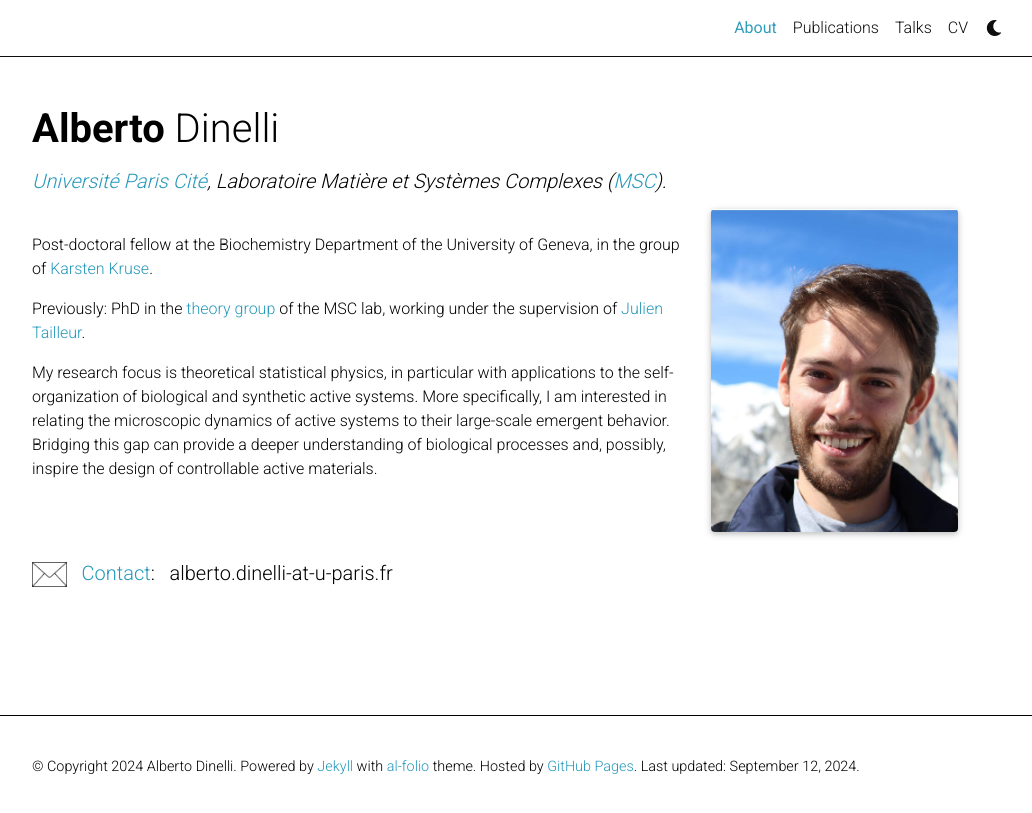
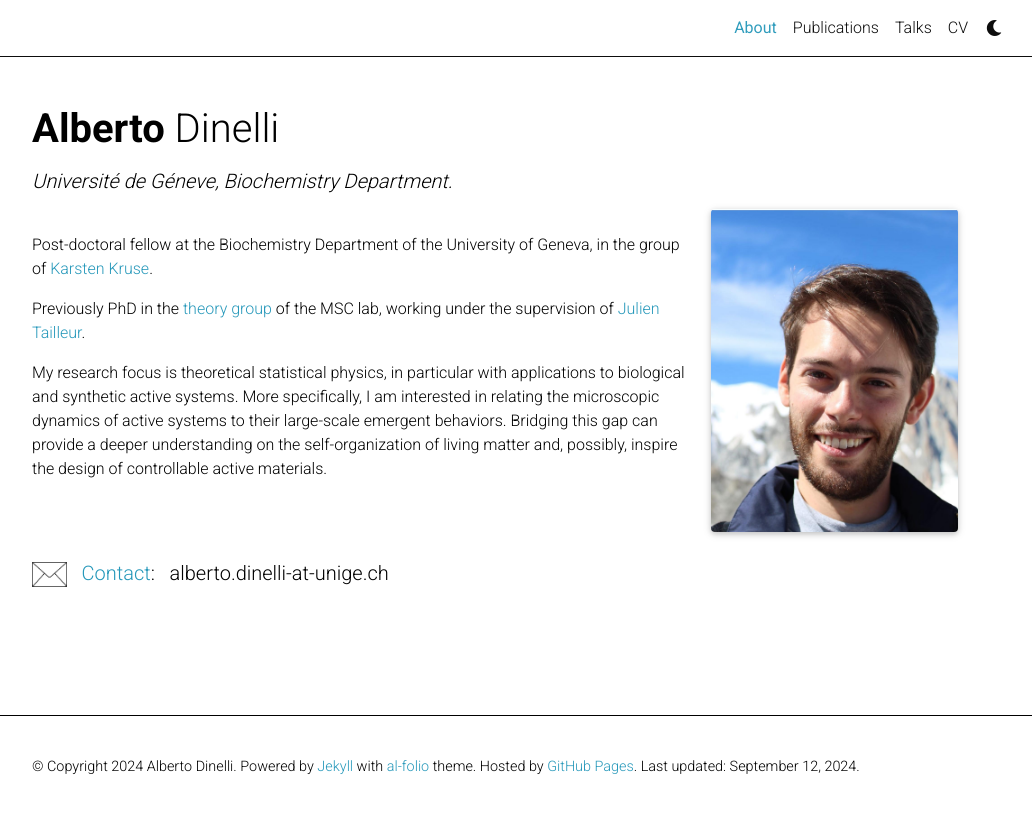
Before and after one commit to adinelli/albertodinelli.github.io, a Jekyll site: the page built from _pages/about.md, in a window 1280 px wide. Shown: the top 813 px of the page, without its empty margins (123-1155 px from the left). Built offline with Jekyll 4.4.1, drawn with Linux system fonts in a browser that asks for light colours; comment, search, counter and statistics services are not loaded; a style sheet for code colours, icons or effects is not loaded.

Commit message:
2024-09-12-AD: Few edits.

```diff
--- a/_pages/about.md
+++ b/_pages/about.md
@@ -2,7 +2,7 @@
 layout: about
 title: About
 permalink: /
-subtitle: <h5><i><a href='https://u-paris.fr/'>Université Paris Cité</a>, Laboratoire Matière et Systèmes Complexes (<a href='http://www.msc.univ-paris-diderot.fr/'>MSC</a>).</i></h5>
+subtitle: <h5><i>Université de Géneve, Biochemistry Department.</i></h5>
 
 profile:
   align: right
@@ -20,19 +20,19 @@ University of Geneva, in the group of <a
 href='https://www.unige.ch/sciences/biochimie/labs/karsten-kruse/'>Karsten
 Kruse</a>.
 
-Previously: PhD in the <a
+Previously PhD in the <a
 href='https://sites.google.com/view/theory-of-complex-systems/welcome?authuser=0'>theory
 group</a> of the MSC lab, working under the supervision of <a
 href='https://physics.mit.edu/faculty/julien-tailleur/'>Julien
 Tailleur</a>.
 
 My research focus is theoretical statistical physics, in particular
-with applications to the self-organization of biological and synthetic
-active systems. More specifically, I am interested in relating the
-microscopic dynamics of active systems to their large-scale emergent
-behavior. Bridging this gap can provide a deeper understanding of
-biological processes and, possibly, inspire the design of controllable
-active materials.
+with applications to biological and synthetic active systems. More
+specifically, I am interested in relating the microscopic dynamics of
+active systems to their large-scale emergent behaviors. Bridging this
+gap can provide a deeper understanding on the self-organization of
+living matter and, possibly, inspire the design of controllable active
+materials.
 
 <br> <br>
 
@@ -40,7 +40,7 @@ active materials.
 <h5>
  <img src="assets/img/mail-icon.jpg" class="icon">
  <span style="color: var(--global-theme-color)"> &nbsp; Contact</span>:
- &nbsp; alberto.dinelli-at-u-paris.fr
+ &nbsp; alberto.dinelli-at-unige.ch
 </h5>
 </p>
 
```
Also changed, not shown: _bibliography/papers.bib (+11 -0 lines).
